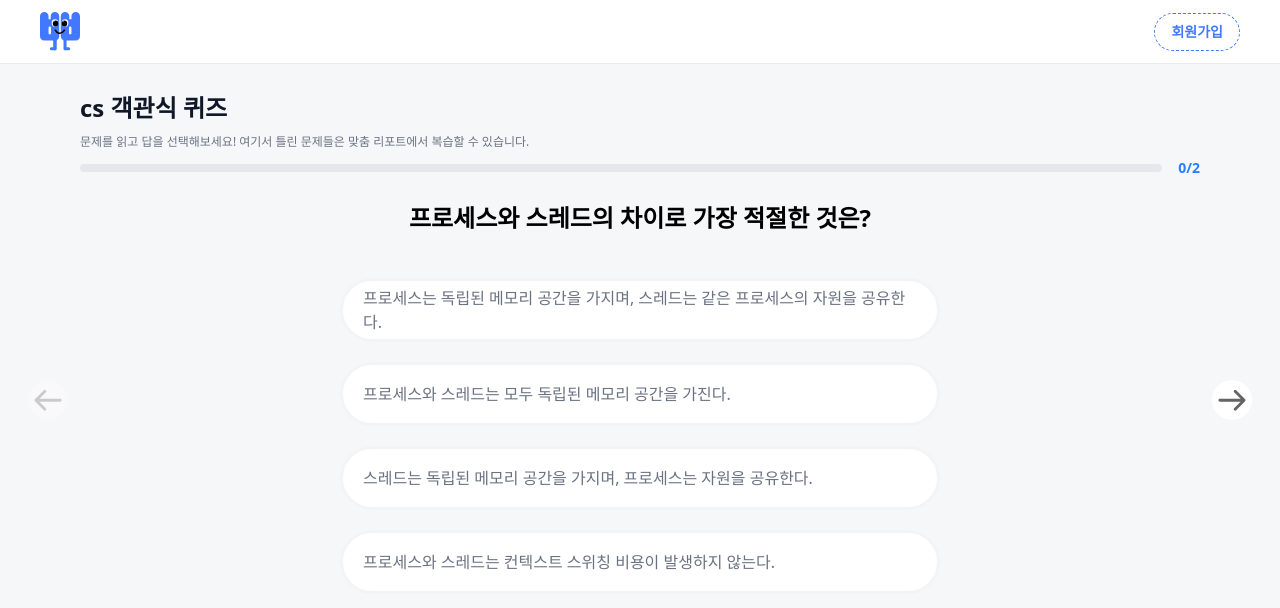
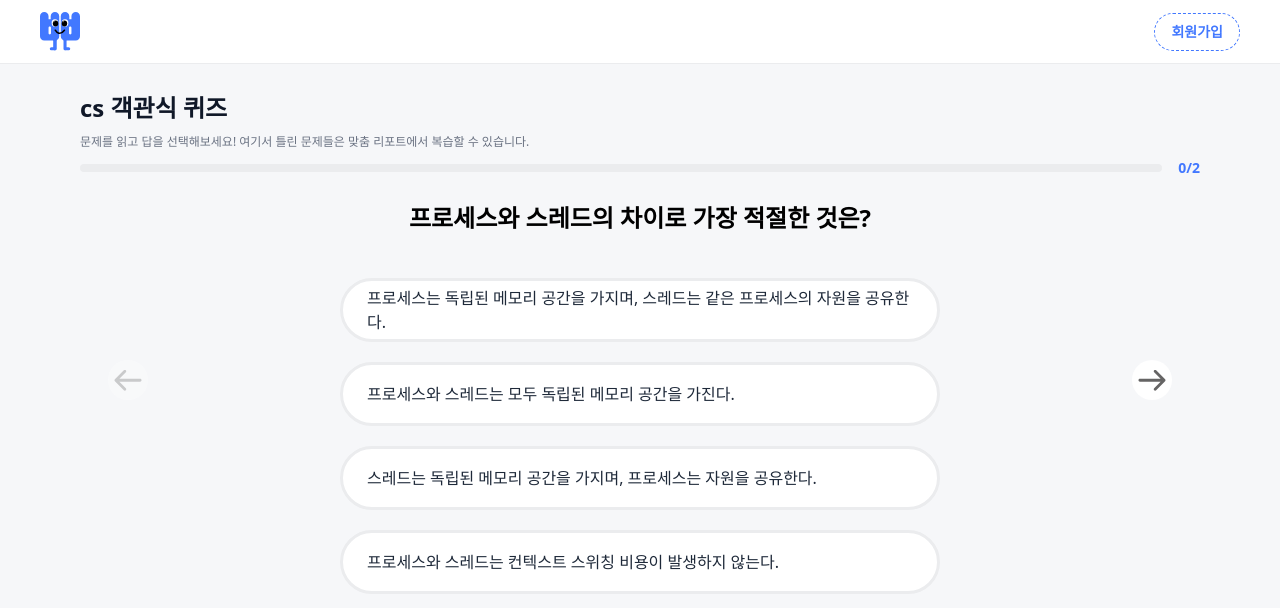
Before and after one commit to boostcampwm2025/web14-B4, a Next.js app in the folder frontend/: page /main-quiz/1/multiple-choice in a window 1280 px wide. Shown: the top 608 px of the page. Built offline with nearby package versions, Linux system fonts and the light colour scheme.

Commit message:
style: color를 global css 에 정의한 color로 변경

```diff
--- a/frontend/src/app/main-quiz/[id]/multiple-choice/components/arrowBtn/ArrowButtons.tsx
+++ b/frontend/src/app/main-quiz/[id]/multiple-choice/components/arrowBtn/ArrowButtons.tsx
@@ -10,9 +10,9 @@ interface ArrowButtonsProps {
 }
 
 const baseClass =
-  'fixed top-1/2 -translate-y-1/2 z-50 rounded-full p-1 transition-all duration-200 cursor-pointer';
+  'absolute top-1/2 -translate-y-1/2 z-50 rounded-full p-1 transition-all duration-200 cursor-pointer';
 
-const hoverClass = 'hover:scale-110 hover:bg-blue-100 hover:shadow-md';
+const hoverClass = 'hover:scale-110 hover:bg-[var(--color-accent-sky)] hover:shadow-md';
 
 const disabledClass =
   'disabled:opacity-30 disabled:hover:scale-100 disabled:hover:bg-transparent disabled:cursor-default';
--- a/frontend/src/app/main-quiz/[id]/multiple-choice/components/multiple-quizzes/Choice.tsx
+++ b/frontend/src/app/main-quiz/[id]/multiple-choice/components/multiple-quizzes/Choice.tsx
@@ -8,17 +8,17 @@ export default function Choice({ text = '선택지 내용' }: ChoiceProps) {
   const [selected, setSelected] = useState(false);
 
   const defaultClass =
-    'bg-white border-gray-100 text-gray-500 ' +
-    'hover:border-blue-500 hover:bg-blue-50 hover:-translate-y-[2px]';
+    'bg-white border-[var(--color-gray-light)] text-gray-800 hover:border-[var(--color-primary)] hover:bg-[var(--color-accent-sky)]  hover:-translate-y-[2px]';
 
   const selectedClass =
-    'bg-blue-500 border-blue-500 text-white ' + 'shadow-[0_10px_20px_rgba(74,137,255,0.3)]';
+    'bg-[var(--color-primary)] border-[var(--color-primary)] text-white ' +
+    'shadow-[0_10px_20px_rgba(74,137,255,0.3)]';
 
   return (
     <button
       type="button"
       onClick={() => setSelected((prev) => !prev)}
-      className={`'relative text-left text-base cursor-pointer w-150 h-16 px-5 rounded-4xl border-3 transition-all duration-200 ease-in-out ${selected ? selectedClass : defaultClass}`}
+      className={`relative text-left text-base cursor-pointer w-150 h-16 px-6 rounded-4xl border-3 transition-all duration-200 ease-in-out ${selected ? selectedClass : defaultClass}`}
     >
       {text}
     </button>
--- a/frontend/src/app/main-quiz/[id]/multiple-choice/components/multiple-quizzes/MultipleQuizContainer.tsx
+++ b/frontend/src/app/main-quiz/[id]/multiple-choice/components/multiple-quizzes/MultipleQuizContainer.tsx
@@ -25,22 +25,21 @@ export default function MultipleQuizContainer({ multipleQuizzesInfo }: Container
 
   return (
     <>
-      <div className="w-full flex flex-col">
+      <div className="relative w-full flex flex-col">
         <ProgressBar current={quizIndex} total={multipleQuizzesInfo.totalCount} />
 
         <MultipleChoiceQuiz
           multipleChoiceQuizzes={multipleQuizzesInfo.multipleChoices}
           quizNumber={quizIndex}
         />
-      </div>
 
-      {/* 화면 기준 화살표 */}
         <ArrowButtons
           onPrev={handlePrev}
           onNext={handleNext}
           disablePrev={quizIndex === 0}
           disableNext={quizIndex === maxIndex}
         />
+      </div>
     </>
   );
 }
--- a/frontend/src/app/main-quiz/[id]/multiple-choice/components/multiple-quizzes/ProgressBar.tsx
+++ b/frontend/src/app/main-quiz/[id]/multiple-choice/components/multiple-quizzes/ProgressBar.tsx
@@ -12,14 +12,14 @@ export default function ProgressBar({ current, total }: ProgressBarProps) {
   return (
     <div className="flex items-center gap-4 mb-2">
       {/* bar */}
-      <div className="flex-1 h-2 bg-gray-200 rounded-[10px] overflow-hidden">
+      <div className="flex-1 h-2 bg-[var(--color-gray-light)] rounded-[10px] overflow-hidden">
         <div
-          className="h-full bg-blue-500 transition-all duration-300 ease-in-out"
+          className="h-full bg-[var(--color-primary)] transition-all duration-300 ease-in-out"
           style={{ width: `${percentage}%` }}
         />
       </div>
 
-      <span className="text-sm font-bold text-blue-500">{progress}</span>
+      <span className="text-sm font-bold text-[var(--color-primary)]">{progress}</span>
     </div>
   );
 }
```
Lines whose indentation alone changed are shown as unchanged.
